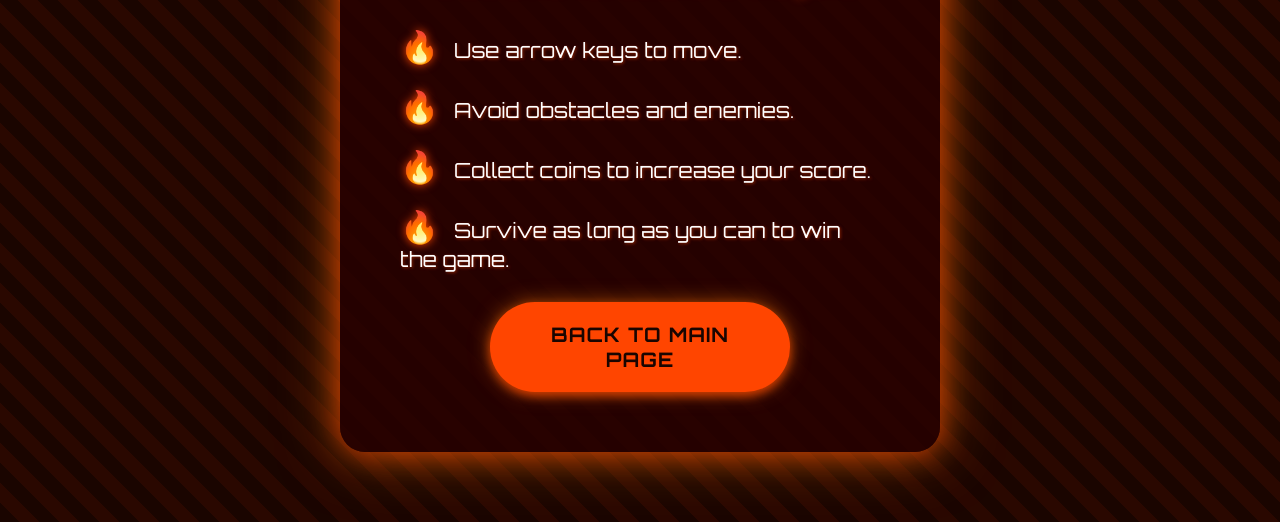
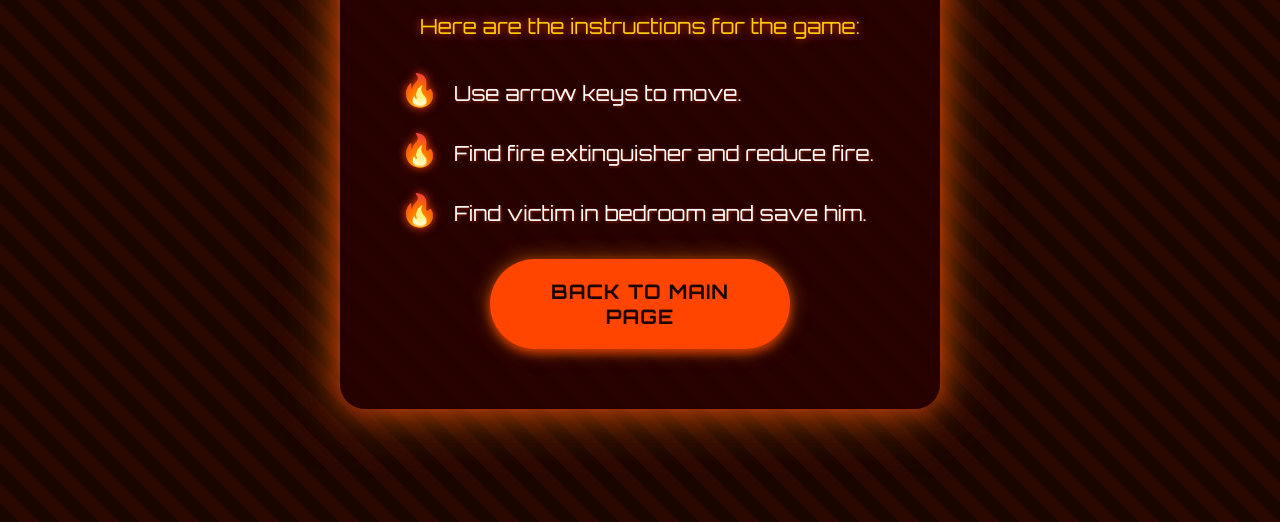
Before and after one commit to Nagathejas-M-S/Firestorm-Rescue-A-Three.js-Based-Virtual-Reality-Application, a website built with Vite: page instructions.html in a window 1280 px wide. Shown: the part 278-800 px from the top of the page. Built offline with nearby package versions, Linux system fonts and the light colour scheme.

```diff
--- a/instructions.html
+++ b/instructions.html
@@ -12,9 +12,9 @@
         <p>Here are the instructions for the game:</p>
         <ul>
             <li>Use arrow keys to move.</li>
-            <li>Avoid obstacles and enemies.</li>
-            <li>Collect coins to increase your score.</li>
-            <li>Survive as long as you can to win the game.</li>
+            <li>Find fire extinguisher and reduce fire.</li>
+            <li>Find victim in bedroom and save him.</li>
+
         </ul>
         <button onclick="window.location.href='index.html';">Back to Main Page</button>
     </div>
```
Also changed, not shown: index.html (+1 -1 lines), 1 other file.
